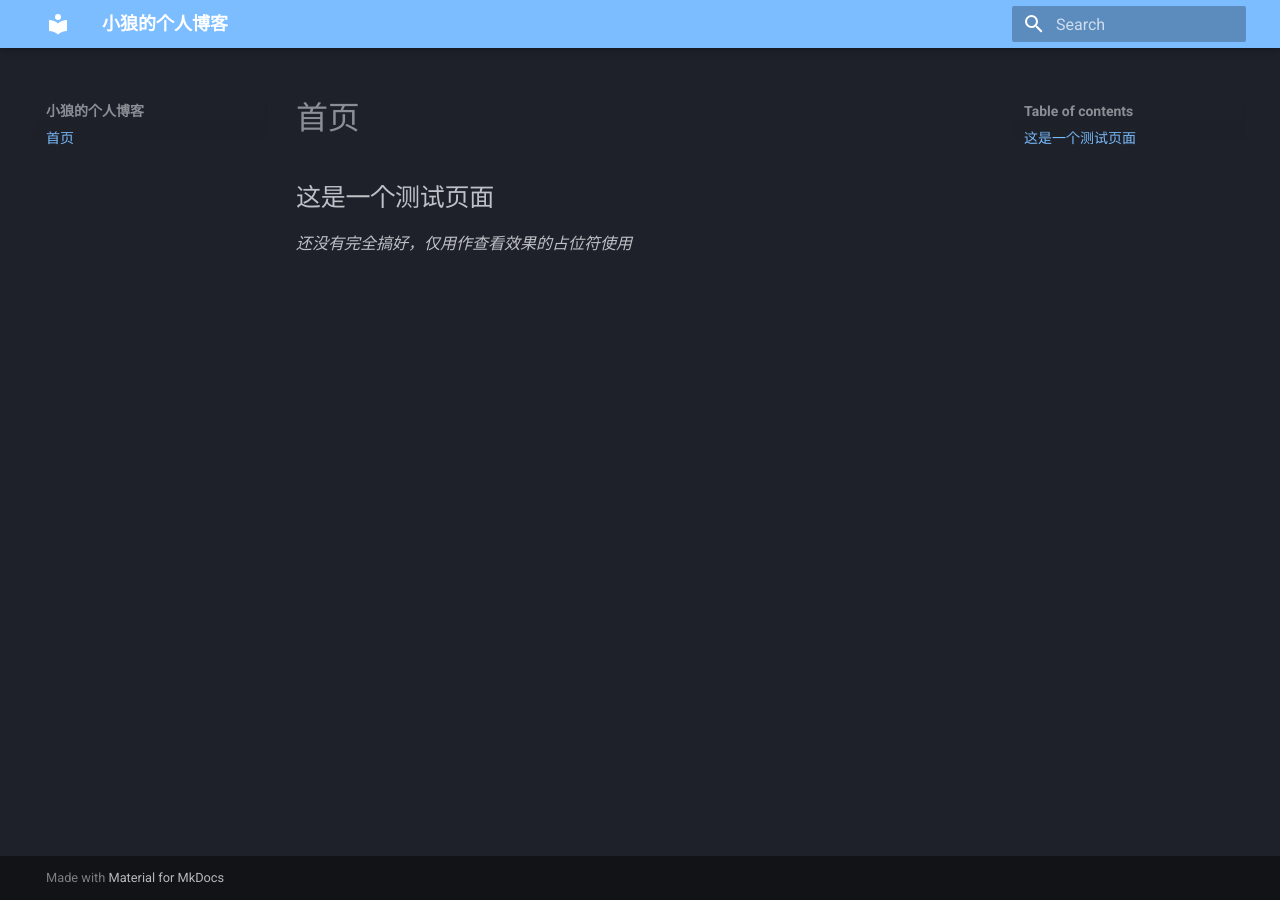
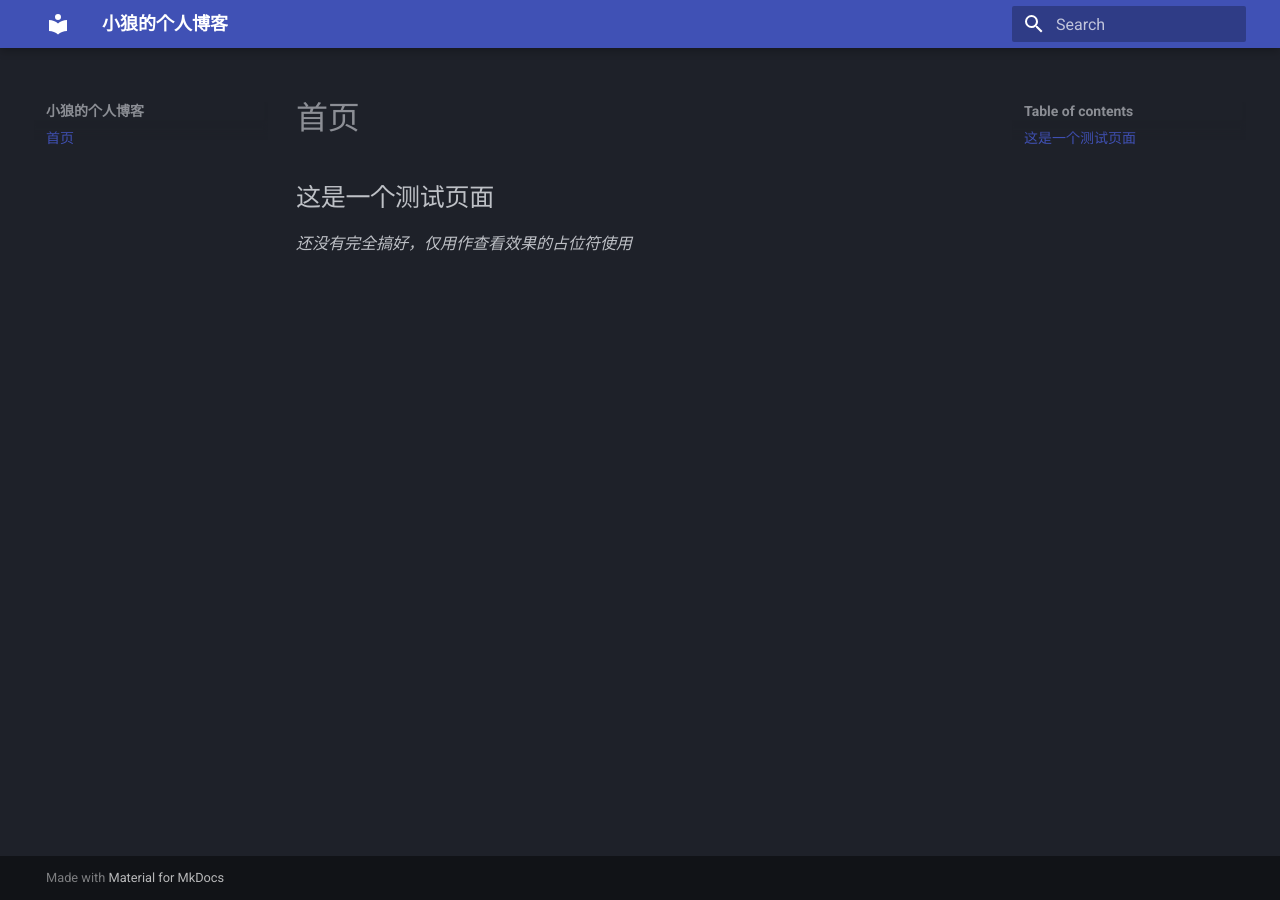
Before and after one commit to xionglongztz/xionglongztz.github.io, an MkDocs documentation site: the page built from docs/index.md, in a window 1280 px wide. Built offline with MkDocs 1.6.1 and Material for MkDocs 9.7.7, drawn with Linux system fonts in a browser that asks for light colours.

Commit message:
fix: css and icon

```diff
--- a/mkdocs.yml
+++ b/mkdocs.yml
@@ -4,9 +4,9 @@ nav:
   - 首页: index.md
 theme:
   name: material # 主题为material
-  favicon: assets/favicon.jpg # 自定义favicon
+  favicon: assets/favicon.png # 自定义favicon
   palette:
     scheme: slate
     primary: custom # 自定义主题色
 extra_css:
-  - stylesheets/extra.css
+  - docs/stylesheets/extra.css
```
